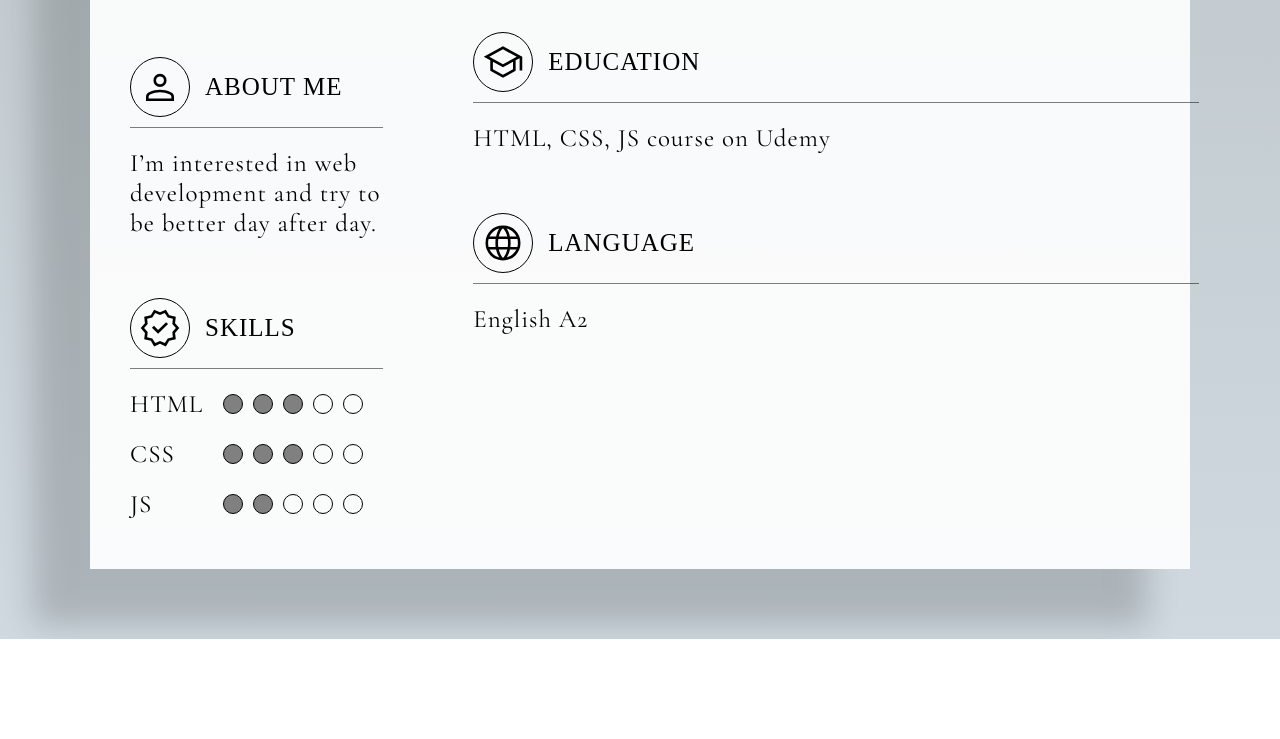
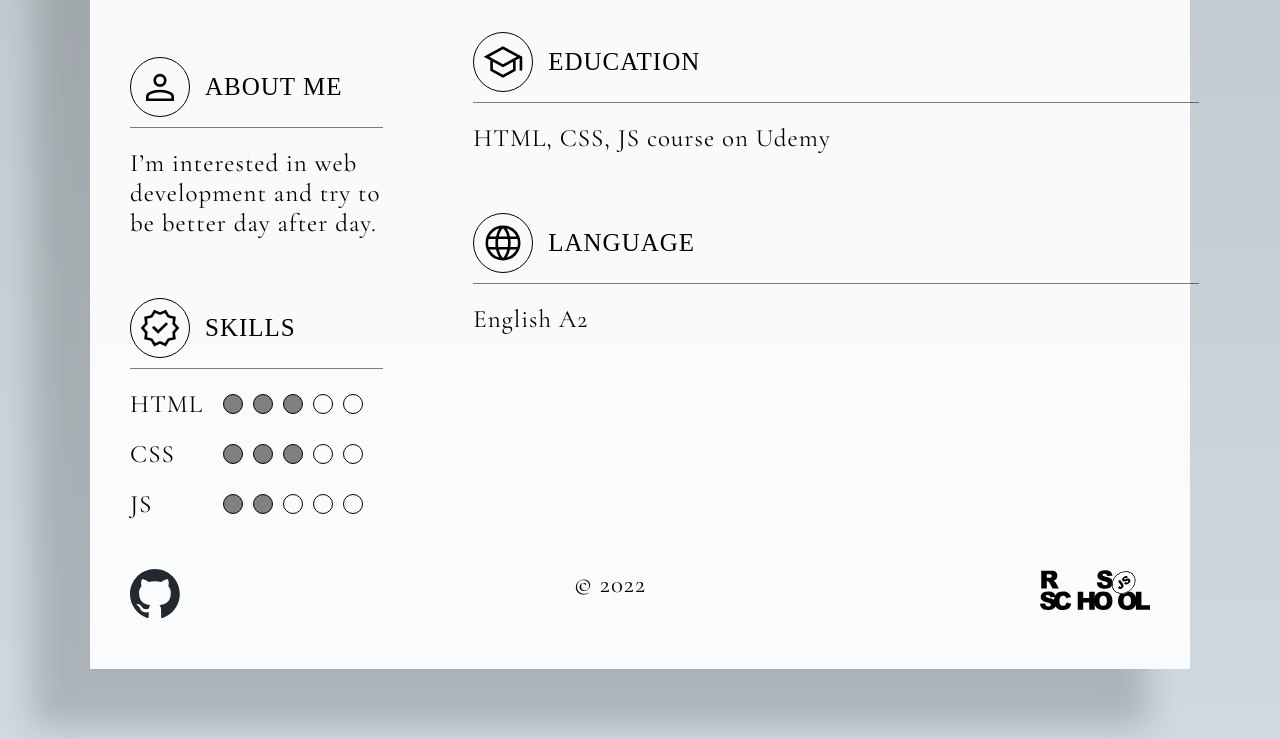
Before and after one commit to gmngit/rsschool-cv, a plain HTML site: page index.html in a window 1280 px wide. Shown: the part 726-1465 px from the top of the page. Before the commit the page ends 1365 px from the top, so only its background shows below. Drawn offline with nearby package versions, Linux system fonts and the light colour scheme; a web font is replaced by a local one.

Commit message:
complete footer

```diff
--- a/index.html
+++ b/index.html
@@ -150,8 +150,19 @@
                 </div>
             </main>
 
-
-
+            <footer class="footer">
+                <div class="github-icon">
+                    <a href="https://github.com/gmngit" target="_blank">
+                        <img src="icons/github-mark.svg" alt="GitHub">
+                    </a>
+                </div>
+                <span class="text">© 2022</span>
+                <div class="rsschool-icon">
+                    <a href="https://rs.school/js/" target="_blank">
+                        <img src="icons/rs_school_js.svg" alt="Rsschool">
+                    </a>
+                </div>
+            </footer>
         </div>
     </div>
 </body>
--- a/style.css
+++ b/style.css
@@ -163,3 +163,19 @@ button::-moz-focus-inner {
 .circle_gray {
     background-color: #808080;
 }
+
+.footer {
+    padding-top: 50px;
+    display: flex;
+    justify-content: space-between;
+}
+
+.github-icon {
+    width: 50px;
+    height: 50px;
+}
+
+.rsschool-icon {
+    width: 110px;
+    height: 50px;
+}
```
Also changed, not shown: icons/github-mark.svg (added), icons/rs_school_js.svg (added).
